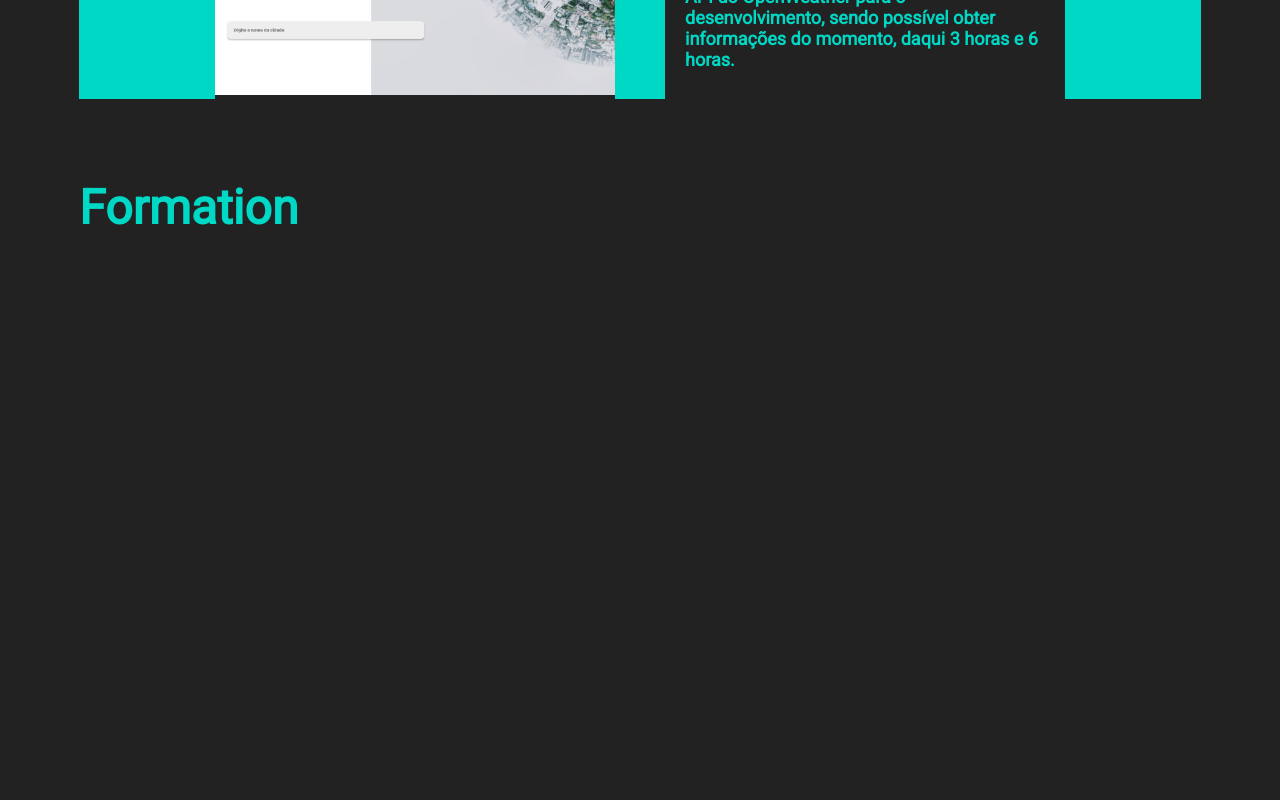
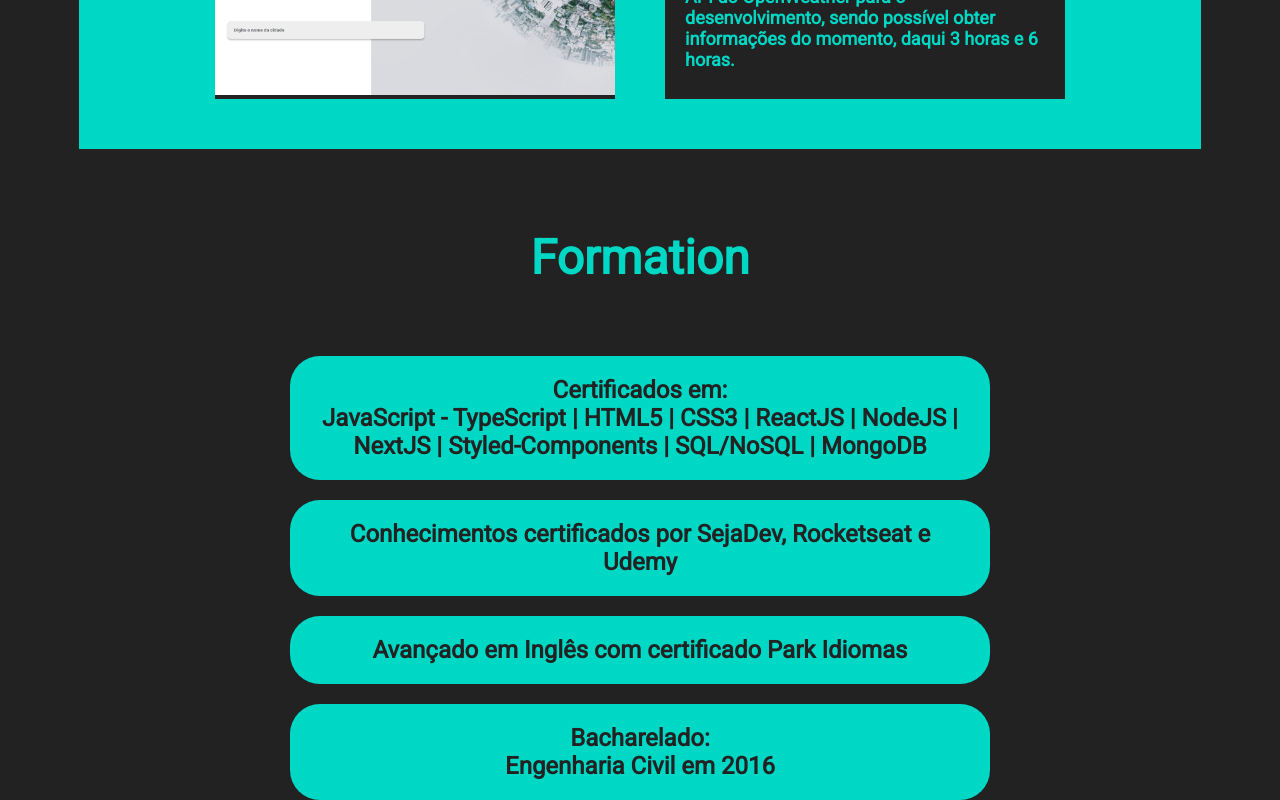
Before and after one commit to luisgustavofaria/portfolio, a Next.js app: page / in a window 1280 px wide. Shown: the part 2317-3117 px from the top of the page. Before the commit the page ends 2553 px from the top, so only its background shows below. Built offline with nearby package versions, Linux system fonts and the light colour scheme.

Commit message:
criado formation

```diff
--- a/src/components/formation/Formation.jsx
+++ b/src/components/formation/Formation.jsx
@@ -4,15 +4,35 @@ import H1 from "../../typograph/H1"
 import H3 from "../../typograph/H3"
 
 const MainContainer = styled.div`
-
+    display: flex;
+    flex-direction: column;
+    gap: 20px;
+    align-items: center;
 `
 
 const Title = styled.div`
     margin-top: 80px;
+    margin-bottom: 50px;
 `
 
 const Container = styled.div`
+    cursor: pointer;
+    padding: 20px;
+    background-color:  ${(props) => props.theme.primary};
+    width: 700px;
+    border-radius: 30px;
 
+    h1{
+        background-color:  ${(props) => props.theme.primary};
+        color: #222222;
+        text-align: center;
+
+    }
+
+    :hover{
+        transition: 0.2s ease-in-out;
+        transform: scale(1.1);
+    }
 `
 
 
@@ -24,7 +44,19 @@ function Formation() {
                 <H1>Formation</H1>
             </Title>
             <Container>
-                <H3></H3>
+                <H3>Certificados em: <br></br>
+                    JavaScript - TypeScript | HTML5 | CSS3 | ReactJS | NodeJS | NextJS | Styled-Components | SQL/NoSQL | MongoDB</H3>
+            </Container>
+            <Container>
+                <H3>Conhecimentos certificados por SejaDev, Rocketseat e Udemy</H3>
+            </Container>
+            <Container>
+                <H3>Avançado em Inglês com certificado Park Idiomas</H3>
+            </Container>
+            <Container>
+                <H3>Bacharelado:<br></br>
+                    Engenharia Civil em 2016
+                </H3>
             </Container>
         </MainContainer>
 
--- a/src/components/projects/Projects.jsx
+++ b/src/components/projects/Projects.jsx
@@ -8,6 +8,7 @@ import IconImages from "../iconImages/IconImages"
 
 const MainContainer = styled.div`
     background-color: ${(props) => props.theme.primary};
+    padding-bottom: 50px;
 `
 
 const Title = styled.div`
@@ -18,7 +19,7 @@ const Title = styled.div`
     background-color: ${(props) => props.theme.primary};
 
     H1{
-        color: black;
+        color: #222222;
         background-color: ${(props) => props.theme.primary};
     }
 `
@@ -46,7 +47,8 @@ const Card = styled.div`
     }
 
     :nth-child(1):hover {
-    transform: scale(1.1);
+        transition: 0.2s ease-in-out;
+        transform: scale(1.1);
     }
 
     :nth-child(2){
```
